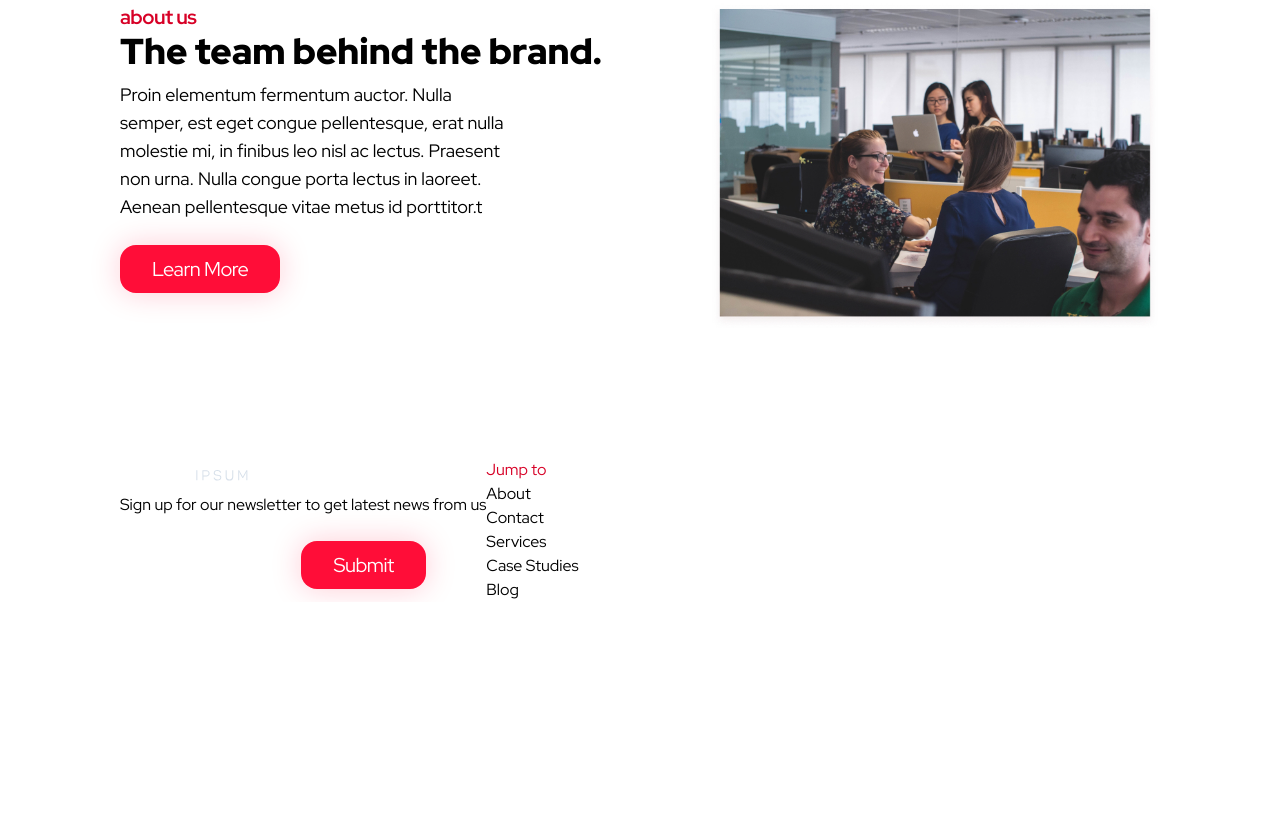
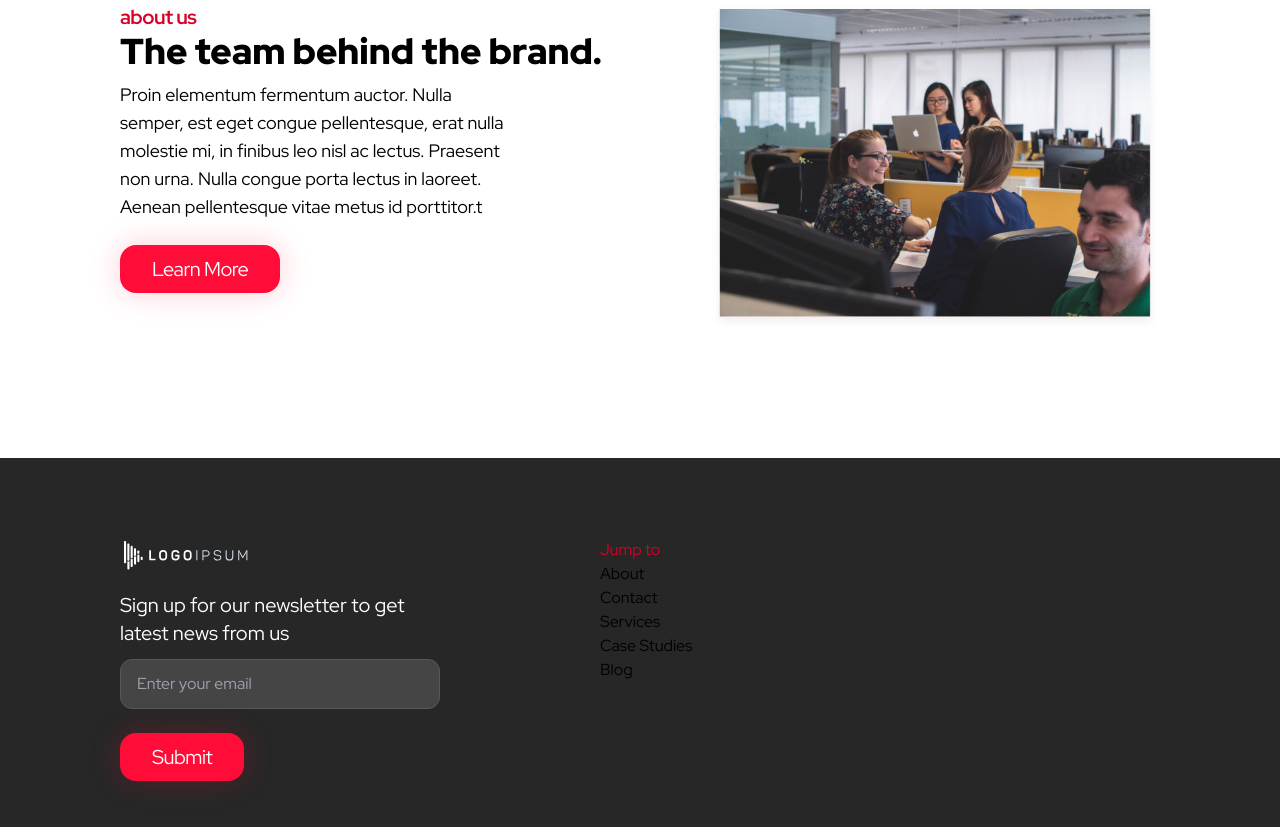
Before and after one commit to Andrsand/TAILWIND, a website: page index.html in a window 1280 px wide. Shown: the part 596-1423 px from the top of the page. Before the commit the page ends 1198 px from the top, so only its background shows below. Drawn offline with Linux system fonts and the light colour scheme.

Commit message:
Styling footer elements

```diff
--- a/index.html
+++ b/index.html
@@ -80,14 +80,15 @@
         </section>
     </main>
 
-    <footer>
+    <footer class="bg-darkgray py-20">
         <div class="container">
-            <div class="flex">
-                <div>
+            <div class="flex gap-40">
+                <div class="max-w-xs">
                     <a href="#"><img src="./img/footer-logo.svg" alt="logo"></a>
-                    <p>
+                    <p class="mt-[18px] text-white text-xl">
                         Sign up for our newsletter to get latest news from us </p>
-                        <input type="text" pattern="Enter your email">
+                        <input type="text" placeholder="Enter your email" class="mt-3 bg-[#454545] flex w-full py-3 px-4 rounded-xl
+                        border-[1px] border-[#595959] text-white focus:outline-none focus:border-lightred">
                         <button class="btn">Submit</button>
                 </div>
                 <div>
--- a/tailwind.config.js
+++ b/tailwind.config.js
@@ -17,7 +17,7 @@ module.exports = {
         lightred: '#FF0D38',
         darkred: '#D70026',
         lightgray: '#747474',
-        darkgrey: '#272727'
+        darkgray: '#272727'
       },
       boxShadow: {
         'customred': '0px 0px 30px rgba(255, 13, 56, 0.21)'
```
Also changed, not shown: css/main.css.
